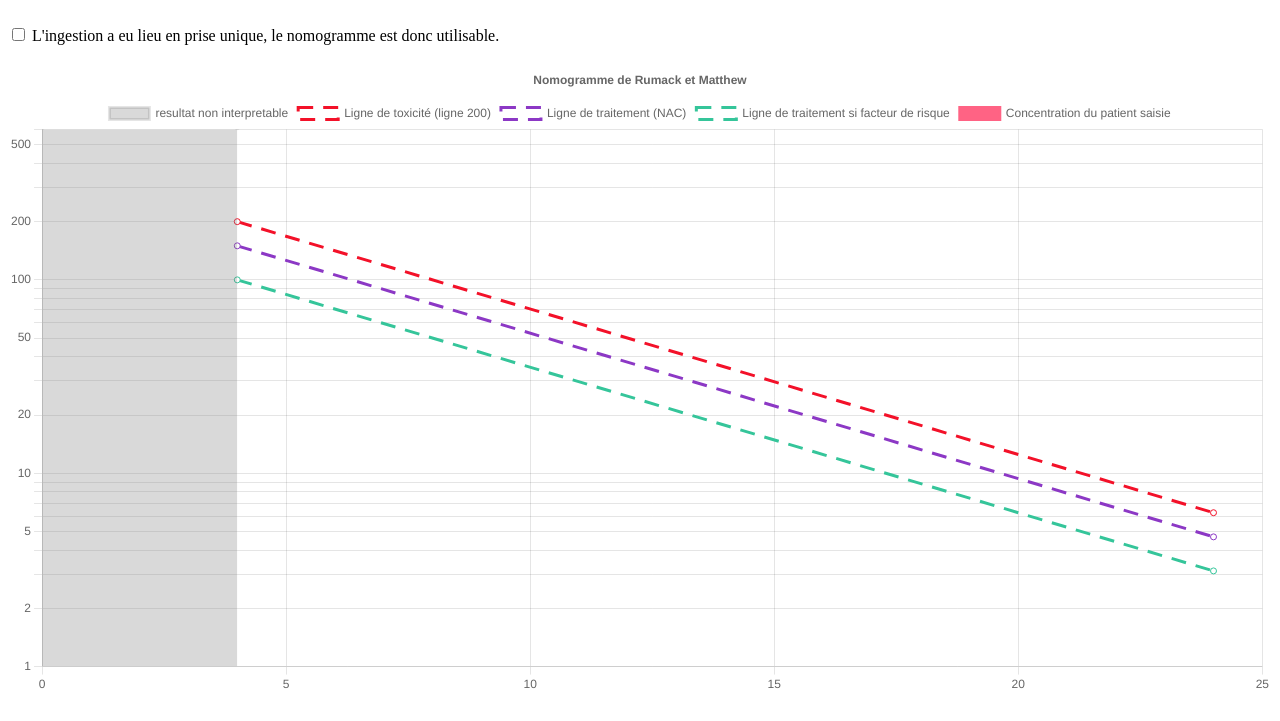
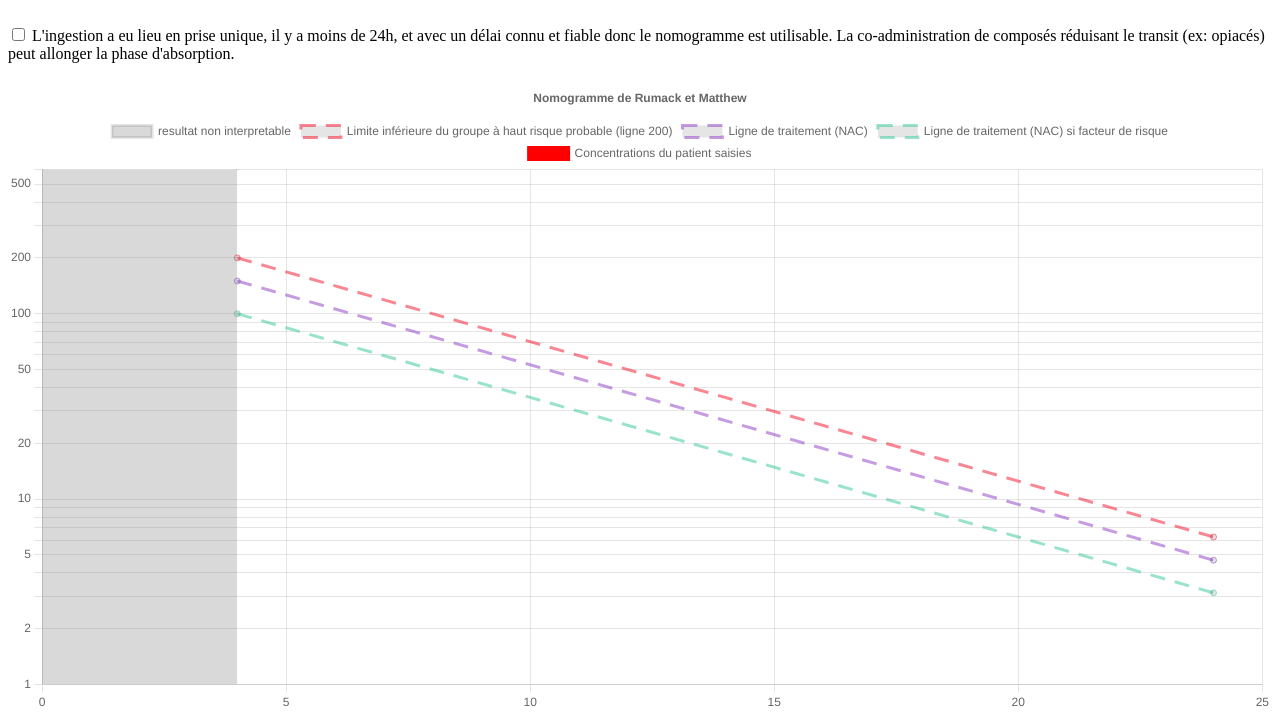
Before and after one commit to TheShinriel/graphProject, a website with bundled scripts: page app/site/nomogramme-paracetamol.html in a window 1280 px wide. Shown: the part 102-823 px from the top of the page. Built offline with nearby package versions, Linux system fonts and the light colour scheme.

Commit message:
ajout de traductions et changement transparence des lignes sur le graphique

```diff
--- a/app/js/nomogramme.js
+++ b/app/js/nomogramme.js
@@ -64,17 +64,15 @@ let graph = new Chart(graphCanvas, {
             type: 'line',
             label: languages[currentLanguage].graph_toxicity_line,
             labelName: "toxLine",
-            backgroundColor: 'white',
             borderDash: [15,10],
-            borderColor: 'rgb(243, 17, 41)',
+            borderColor: 'rgb(243, 17, 41,0.5)',
             data: [{x:4, y:200}, {x:24, y:6.25}]
             },
             {
             type: 'line',
             label: languages[currentLanguage].graph_second_line,
             labelName: "secondLine",
-            backgroundColor: 'white',
-            borderColor: 'rgb(140,56,197)',
+            borderColor: 'rgb(140,56,197,0.5)',
             borderDash: [15,10],
             data: [{x:4, y:150}, {x:24, y:4.6875}],
 
@@ -82,18 +80,18 @@ let graph = new Chart(graphCanvas, {
         {
             type: 'line',
             label: languages[currentLanguage].graph_riskFactor_line,
-            backgroundColor: 'white',
             labelName: "riskFactor",
             borderDash: [15,10],
-            borderColor: 'rgb(53,197,154)',
+            borderColor: 'rgb(53,197,154,0.5)',
             data: [{x:4, y:100}, {x:24, y:3.125}],
         },
         {
             type: 'line',
             label: languages[currentLanguage].graph_patient_saisi,
             labelName: "patientSaisi",
-            borderColor: 'rgb(255, 99, 132)',
-            backgroundColor: 'rgb(255, 99, 132)',
+            borderColor: 'red',
+            backgroundColor: 'red',
+            order: 1,
             data: []
             }
         ],
--- a/app/lang/english.js
+++ b/app/lang/english.js
@@ -1,27 +1,27 @@
 export default {
     // TITLE
-    "need_dose": "It's possible to calculate the dose in mg/kg",
-    "title_page": "Evaluation of the paracetamol's toxicity",
-    "title_main": "Liver toxicity of the paracetamol",
-    "title_sub_title": "ENGLISH HopiTox est un outil dynamique reprenant l'équation de Rumack dans une interface intuitive pour évaluer le risque toxique après une prise unique massive de paracetamol. Il permet de réaliser le calcul de la dose ingérée en mg/kg, l'utilisation d'un nomogramme dynamique pour évaluer le risque toxique en fonction de la paracétamolémie, et le calcul de la demi-vie. Il ne se subsitue évidemment pas à l'avis médical ni au dialogue clinico-biologique.",
-    "title_warningBadData": "Beware that the nomogram can only be used if the sample is made at least 4 hours after the ingestion. Please sample again.",
-    "nomogram_title": "Dynamic nomogram of Rumack-Matthew",
+    "need_dose": "A tool to calculate the dose in mg/kg is available.",
+    "title_page": "Assessment of acetaminophen toxicity using an online dynamic Rumack-Matthew nomogram",
+    "title_main": "je ne sais pas ce que je dois écrire",
+    "title_sub_title": "ENGLISH HopiTox is an online dynamic nomogram based on Rumack equation in order to assess the potential risk for hepatotoxicity after acetaminophen acute overdose. Here are tools to calculate dose in mg/kg or acetaminophen half-life when two samples are withdrawn, and a dynamic nomogram in a user-friendly interface. HopiTox is a tool, not a replacement for medical or biological advice.",
+    "title_warningBadData": "Acetaminophen concentration at more than 4h post ingestion should be obtained. An other sample should be withdrawn.",
+    "nomogram_title": "Rumack-Matthew dynamic nomogram for acetaminophen overdose",
 
     // BUTTONS
-    "calculate_toxicity_label": "Ingestion took place as a single dose, so the nomogram can be used",
-    "patient_got_risk_label": "patient got risks",
-    "got_multiple_sampling_date_label": "got multiple sample",
+    "calculate_toxicity_label": "Use of the Rumack-Matthew nomogram in management of acetaminophen overdose is only acceptable when the acuity of ingestion is known to be within 24 hours.",
+    "patient_got_risk_label": "Patient has risk factors for enhanced hepatotoxicity (e.g. starvation or malnutrition, consumption of enzyme inducing drugs, a history of chronic alcohol use and chronic debilitating disease), the 100-line should therefore be used. ",
+    "got_multiple_sampling_date_label": "on vire",
     "checkboxLabelHalfLife": "I have two samples and want to calculate the half-life",
     "datePickerLabelFirstSample": "Date of the first sample",
     "datePickerLabelSecondSample": "Date of the second sample",
-    "calculate_toxicity_btn": "Evaluate the risk",
+    "calculate_toxicity_btn": "Risk assessment",
     "calc_dose_button": "Calculate the dose in mg/kg",
 
     // INPUTS
     "subject_weight_input": "Patient's weight (kg)",
-    "subject_hypothetic_dosis": "Supposed dose (g)",
+    "subject_hypothetic_dosis": "Assumed acetaminophen dose (g)",
     "calculate_toxicity_ingestion_time": "Time since ingestion (h)",
-    "calculate_toxicity_paracetamol_concentration": "Paracetamol concentration (mg/L)",
+    "calculate_toxicity_paracetamol_concentration": "Paracetamol conc. (mg/L)",
 
 
     // RESULTS
@@ -32,10 +32,10 @@ export default {
     "badCalcul": "The dates or the concentration entered don't allow to calculate the half-life",
 
     // GRAPH
-    "graph_title": "Nomogramme of Rumack and Matthew",
-    "graph_toxicity_line": "Toxicity line (line 200)",
-    "graph_second_line": "Treatment line (NAC)",
-    "graph_patient_saisi": "Entered patient's concentration",
-    "graph_riskFactor_line": "Risk factor"
+    "graph_title": "Rumack and Matthew nomogram",
+    "graph_toxicity_line": "Probable toxicity line (200-line)",
+    "graph_second_line": "Treatment line (150-line)",
+    "graph_patient_saisi": "Patient's concentration",
+    "graph_riskFactor_line": "100-line"
 
 }
--- a/app/lang/french.js
+++ b/app/lang/french.js
@@ -8,9 +8,9 @@ export default {
     "nomogram_title": "Nomogramme dynamique de Rumack-Matthew",
 
     // BUTTONS
-    "calculate_toxicity_label": "L'ingestion a eu lieu en prise unique, le nomogramme est donc utilisable.",
-    "patient_got_risk_label": "le patient présente des risques",
-    "got_multiple_sampling_date_label": "j'ai plusieurs prélevements",
+    "calculate_toxicity_label": "L'ingestion a eu lieu en prise unique, il y a moins de 24h, et avec un délai connu et fiable donc le nomogramme est utilisable. La co-administration de composés réduisant le transit (ex: opiacés) peut allonger la phase d'absorption.",
+    "patient_got_risk_label": "Le patient présente des facteurs de risque de d'hépatotoxicité (alcoolisme, cirrhose), le seuil de traitement est donc abaissé (ne cocher cette case que si le patient est concerné).",
+    "got_multiple_sampling_date_label": "Il est possible de faire le même calcul en entrant date et heure d'ingestion ou de prélèvement.",
     "checkboxLabelHalfLife": "J'ai deux prélèvement et souhaite obtenir la demie vie",
     "datePickerLabelFirstSample": "Première date",
     "datePickerLabelSecondSample": "Deuxiéme date",
@@ -33,8 +33,8 @@ export default {
 
     //GRAPH
     "graph_title": "Nomogramme de Rumack et Matthew",
-    "graph_toxicity_line": "Ligne de toxicité (ligne 200)",
+    "graph_toxicity_line": "Limite inférieure du groupe à haut risque probable (ligne 200)",
     "graph_second_line": "Ligne de traitement (NAC)",
-    "graph_patient_saisi": "Concentration du patient saisie",
-    "graph_riskFactor_line": "Ligne de traitement si facteur de risque"
+    "graph_patient_saisi": "Concentrations du patient saisies",
+    "graph_riskFactor_line": "Ligne de traitement (NAC) si facteur de risque"
 }
--- a/app/site/nomogramme-paracetamol.html
+++ b/app/site/nomogramme-paracetamol.html
@@ -71,7 +71,7 @@
     </div>
 
     <div class="alertBadData invisible">
-        <h3> Attention le nomogramme n'est utilisable que si le prélèvement est réalisé au moins 4 heures après ingestion. Reprélever le patient.</h3>
+        <h3 class="title_warningBadData i18n"> Attention le nomogramme n'est utilisable que si le prélèvement est réalisé au moins 4 heures après ingestion. Reprélever le patient.</h3>
     </div>
     <br>
     <canvas class="graph" width="400" height="200"></canvas>
```
